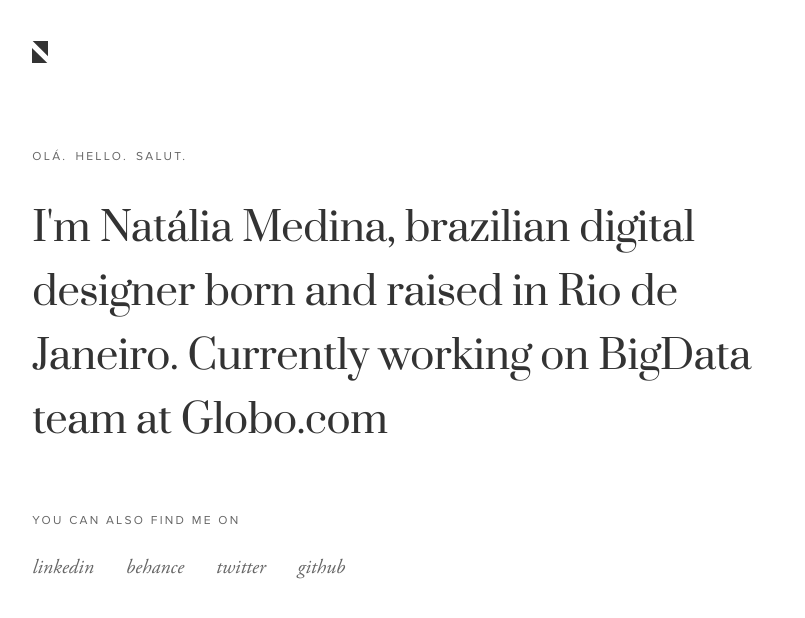
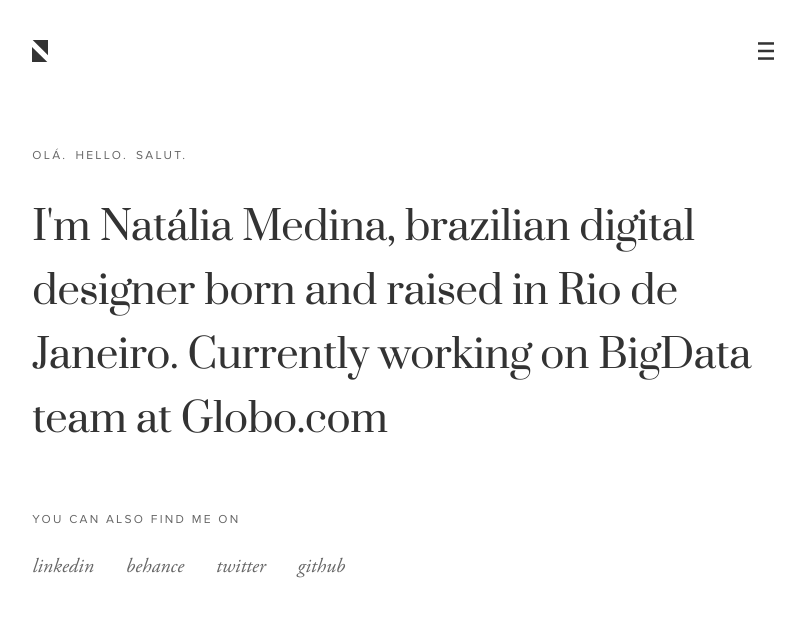
Before and after one commit to ntmedina/ntmedina.github.io, a Jekyll site: the page built from index.md, in a window 1280 px wide. Shown: the top 618 px of the page, without its empty margins (237-1042 px from the left). Built offline with Jekyll 4.4.1, drawn with Linux system fonts in a browser that asks for light colours.

Commit message:
Fixing menu interaction

```diff
--- a/_includes/header.html
+++ b/_includes/header.html
@@ -11,19 +11,6 @@
     <link rel="icon" href="{{ site.baseurl }}assets/images/favicon.ico" type="image/x-icon"/>
 </head>
 <body>
-  <!-- Menu -->
-  <div class="grid-nav">
-    <div class="row">
-      <div class="col-wd-12 col-sm-12">
-        <nav>
-          <ul class="menu">
-            <li><a href="index.html">Work collection</a></li>
-            <li><a href="/articles/">Articles</a></li>
-          </ul>
-        </nav>
-      </div>
-    </div>
-  </div>
   <!--   || Header || Section 1  -->
   <div class="grid">
     <header class="row">
@@ -32,3 +19,11 @@
         <div class="menu-ic"><img src="../assets/images/menu-burguer.svg"/></div>
       </div>
     </header>
+  </div>
+  <!-- Menu -->
+    <nav class="menu">
+      <ul>
+        <li><a href="{{ site.baseurl }}">Work collection</a></li>
+        <li><a href="{{ site.baseurl }}articles/">Articles</a></li>
+      </ul>
+    </nav>
--- a/_layouts/home.html
+++ b/_layouts/home.html
@@ -1,4 +1,6 @@
 {% include header.html %}
+    <div class="grid">
+
       <div class="row">
         <div class="col-wd-12 col-sm-12">
           <div class="col">
@@ -14,10 +16,10 @@
                 <li><a href="https://twitter.com/nt_medina">twitter</a></li>
                 <li><a href="https://github.com/ntmedina">github</a></li>
             </ul>
+            </div>
           </div>
         </div>
       </div>
-
     </div> <!-- </> grid do Header -->
 
 {% include analytics.html %}
--- a/assets/stylesheet/main.css
+++ b/assets/stylesheet/main.css
@@ -104,16 +104,11 @@
 .menu-ic {
   width: 100%;
   justify-content: flex-end;
-  display: none;
 }
 
 .menu-ic img{
   width: 16px;
   cursor: pointer;
-}
-
-.grid-container {
-  padding: 8px;
 }
 
 header div{
@@ -122,32 +117,34 @@
 
 /* Menu */
 
-.grid-nav {
-  padding: 0px;
+.menu {
+  position: fixed;
+  text-align: center;
+  width: 100vw;
+  height: 100vh;
+  opacity: 0;
+  transition: 0.5s;
+  padding: 20% 0px;
+  z-index: 3;
 }
 
-nav {
-  display: none;
-  text-align: center;
-  width: 100%;
-  height: 100%;
-  opacity: 0;
-  position: absolute;
-  background-color: #fff;
-  transition: 0.6s;
+.menu.show {
+  opacity: 1;
+  background-color: #111;
+  transition: 0.5s;
   padding: 20% 0px;
+  z-index: 3;
 }
 
-nav.show {
-  display: block;
-  opacity: 1;
+.menu ul {
+  padding-top: 0px;
 }
 
-.menu {
-  padding-top: 32px;
+.menu ul li {
+  list-style-type: none;
 }
 
-.menu a {
+.menu ul li a {
   font-family: 'AGaramondPro-it';
   font-size: 20px;
   color: #666;
@@ -157,12 +154,8 @@
   transition: 0.3s;
 }
 
-.menu a:hover {
+.menu ul li a:hover {
   color: #333;
-}
-
-.menu li {
-  list-style-type: none;
 }
 
 /* Welcome */
```
